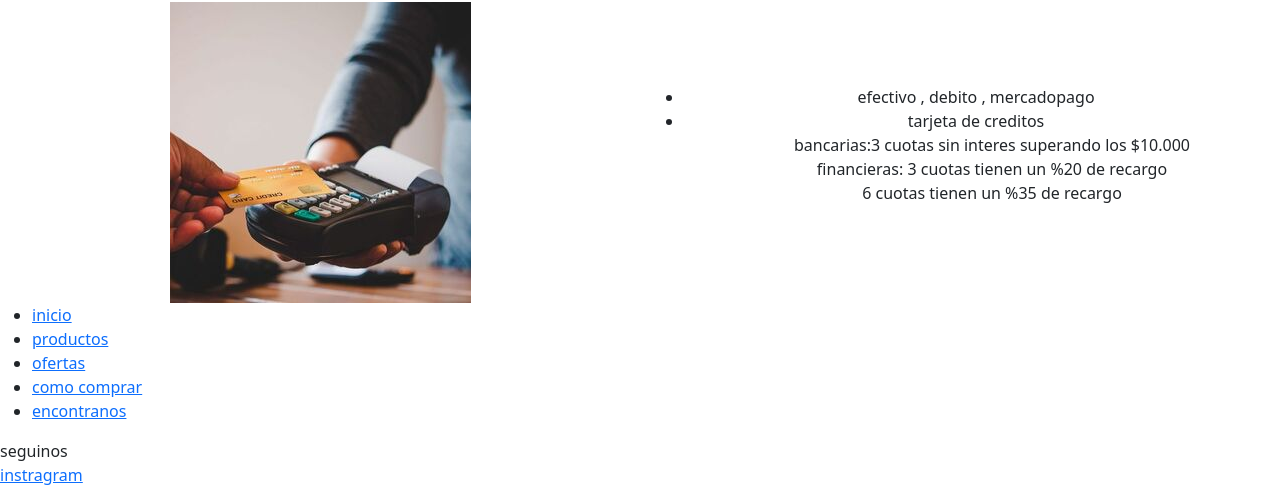
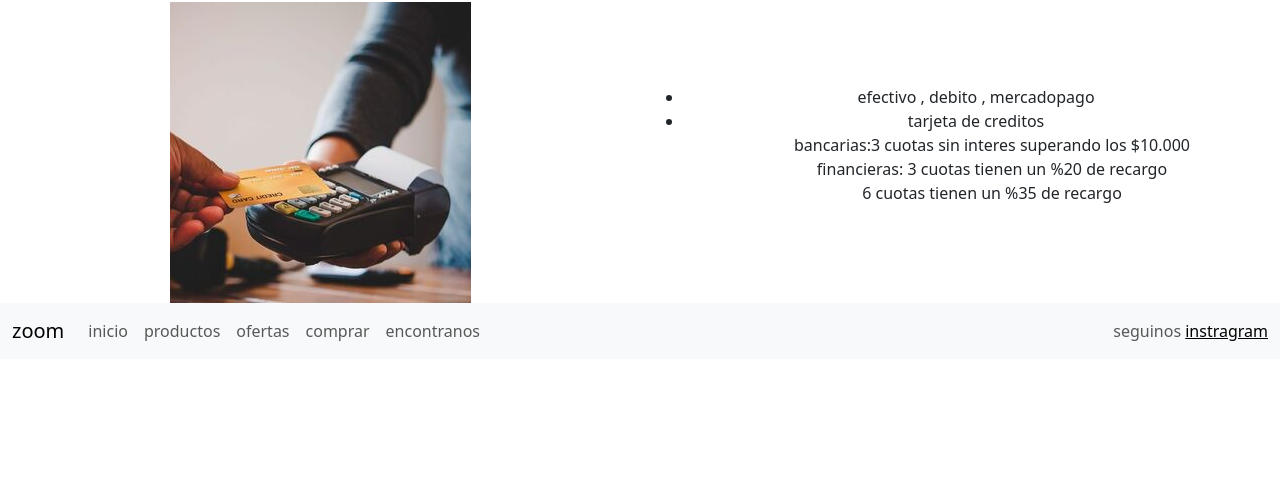
Before and after one commit to lautigrama/entregafinalGramajo, a plain HTML site: page pages/comprar.html in a window 1280 px wide. Shown: the part 444-931 px from the top of the page. After the commit the page ends 803 px from the top, so only its background shows below. Drawn offline with nearby package versions, Linux system fonts and the light colour scheme; files whose address does not match are found by name.

Commit message:
barra de navegacion

```diff
--- a/pages/comprar.html
+++ b/pages/comprar.html
@@ -64,17 +64,41 @@
 
 </main>
 
-    <footer id="footer_index">
-        <ul>
-            <li><a href="../index.html">inicio</a></li>
-            <li><a href="./productos.html">productos</a></li>
-            <li><a href="./ofertas.html">ofertas</a></li>
-            <li><a href="./comprar.html">como comprar</a></li>
-            <li><a href="./encontranos.html">encontranos</a></li>
+<footer>
+  <nav class="navbar navbar-expand-lg bg-body-tertiary">
+    <div class="container-fluid">
+      <a class="navbar-brand" href="#">zoom</a>
+      <button class="navbar-toggler" type="button" data-bs-toggle="collapse" data-bs-target="#navbarText" aria-controls="navbarText" aria-expanded="false" aria-label="Toggle navigation">
+        <span class="navbar-toggler-icon"></span>
+      </button>
+      <div class="collapse navbar-collapse" id="navbarText">
+        <ul class="navbar-nav me-auto mb-2 mb-lg-0">
+          <li class="nav-item">
+          </li>
+          <li class="nav-item">
+            <a class="nav-link" href="../index.html">inicio</a>
+          </li>
+          </li>
+          <li class="nav-item">
+            <a class="nav-link" href="../pages/productos.html">productos</a>
+          </li>
+          <li class="nav-item">
+            <a class="nav-link" href="../pages/ofertas.html">ofertas</a>
+          </li>
+          <li class="nav-item">
+            <a class="nav-link" href="./comprar.html">comprar</a>
+          </li>
+          <li class="nav-item">
+            <a class="nav-link" href="../pages/encontranos.html">encontranos</a>
+          </li>
         </ul>
-        <div> seguinos</div>
-        <a target="_blank" href="https://www.instagram.com/zoommontegrande/?hl=es">instragram</a>
-    </footer>
+        <span class="navbar-text">
+          seguinos <a href="https://www.instagram.com/zoommontegrande/?hl=es">instragram</a>
+        </span>
+      </div>
+    </div>
+  </nav>
+</footer>
     <script src="https://cdn.jsdelivr.net/npm/bootstrap@5.3.0/dist/js/bootstrap.bundle.min.js" integrity="sha384-geWF76RCwLtnZ8qwWowPQNguL3RmwHVBC9FhGdlKrxdiJJigb/j/68SIy3Te4Bkz" crossorigin="anonymous"></script>
 </body>
 </html>
```
Also changed, not shown: index.html (+32 -3 lines), pages/encontranos.html (+34 -10 lines), pages/ofertas.html (+34 -10 lines), pages/productos.html (+35 -11 lines).
